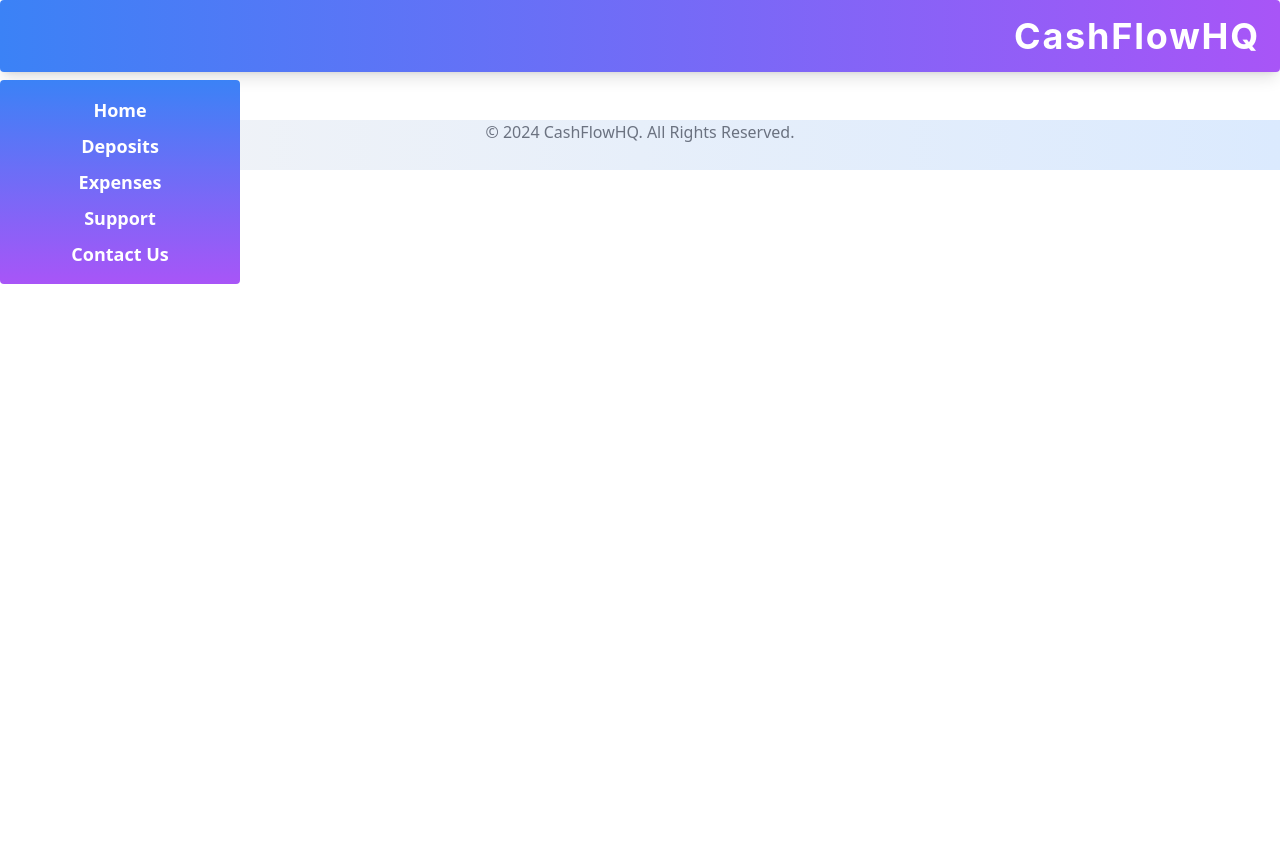
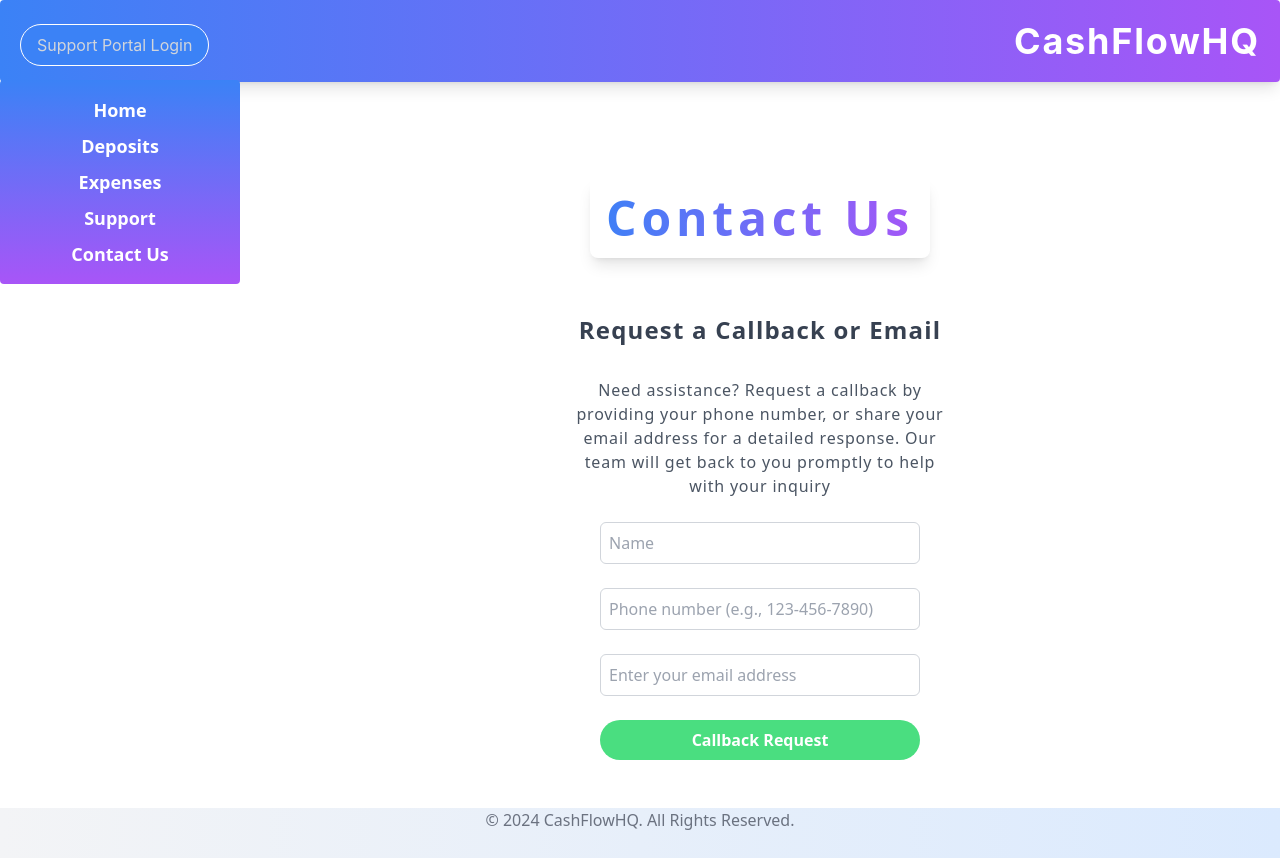
Before and after one commit to duanegero/ExpenseReactFrontend, a React (Create React App) app: page /contactus in a window 1280 px wide. Before the commit the page ends 800 px from the top, so only its background shows below. Built offline with nearby package versions, Linux system fonts and the light colour scheme.

Commit message:
fixing support route, begin on login route and retreving token

```diff
--- a/src/App.js
+++ b/src/App.js
@@ -10,7 +10,7 @@
 import NewExpense from "./pages/NewExpense";
 import UpdateExpense from "./pages/UpdateExpense";
 import SupportPage from "./pages/SupportPage";
-import Login from "./pages/Login";
+import Login from "./supportPortalPage/Login";
 import ContactUs from "./pages/ContactUs";
 function App() {
   return (
--- /dev/null
+++ b/src/components/Contact.js
@@ -0,0 +1,85 @@
+import React, { useState } from "react"; //importing react and useState
+import axios from "axios"; //imporing axios to send requests
+const apiUrl = "http://localhost:3001";
+
+export default function Contact() {
+  //setting a variable to handle api url
+  const [phoneNumber, setPhoneNumber] = useState("");
+  const [email, setEmail] = useState("");
+  const [name, setName] = useState("");
+
+  const submitCallbackDeatails = async (event) => {
+    event.preventDefault();
+
+    if (!name || (!phoneNumber && !email)) {
+      alert("Name and Phone Number or Email required");
+    }
+
+    try {
+      const response = await axios.post(`${apiUrl}/contact`, {
+        name,
+        phoneNumber,
+        email,
+      });
+      if (response.status === 200) {
+        alert("Your request has been submitted");
+        setPhoneNumber("");
+        setEmail("");
+        setName("");
+      } else {
+        alert("Your request hasn't been submitted");
+      }
+    } catch (error) {
+      //catch any errors, alret user and log
+      alert("An error occurred. Please try again later.");
+      console.log("Error", error);
+    }
+  };
+  return (
+    <div className="flex flex-col justify-center items-center ml-60 pt-24">
+      <h1 className="mb-14 bg-clip-text text-transparent bg-gradient-to-r from-blue-500 to-purple-500 font-bold shadow-lg rounded-lg text-5xl tracking-widest p-4">
+        Contact Us
+      </h1>
+      <label className="text-gray-700 font-bold mb-2 tracking-wider text-2xl">
+        Request a Callback or Email
+      </label>
+      <p className="text-gray-600 text-center mt-4 mb-6 w-96 p-2 h-32 tracking-wider">
+        Need assistance? Request a callback by providing your phone number, or
+        share your email address for a detailed response. Our team will get back
+        to you promptly to help with your inquiry
+      </p>
+      <form
+        onSubmit={submitCallbackDeatails}
+        className="space-y-6 w-full max-w-xs"
+      >
+        <input
+          value={name}
+          onChange={(e) => setName(e.target.value)}
+          type="text"
+          placeholder="Name"
+          className="w-80 p-2 border border-gray-300 rounded-md focus:outline-none focus:ring-2 focus:ring-blue-500"
+        ></input>
+        <input
+          value={phoneNumber}
+          onChange={(e) => setPhoneNumber(e.target.value)}
+          type="number"
+          placeholder="Phone number (e.g., 123-456-7890)"
+          className="w-80 p-2 border border-gray-300 rounded-md focus:outline-none focus:ring-2 focus:ring-blue-500"
+        ></input>
+        <input
+          value={email}
+          onChange={(e) => setEmail(e.target.value)}
+          type="email"
+          placeholder="Enter your email address"
+          className="w-80 p-2 border border-gray-300 rounded-md focus:outline-none focus:ring-2 focus:ring-blue-500"
+        ></input>
+        <button
+          type="submit"
+          className="bg-green-400 hover:bg-green-600 text-white font-bold py-2 px-4 rounded-full w-full mt-6"
+        >
+          Callback Request
+        </button>
+      </form>
+    </div>
+  );
+}
--- a/src/components/Header.js
+++ b/src/components/Header.js
@@ -1,7 +1,21 @@
+import { useNavigate } from "react-router-dom";
+
 export default function Header() {
+  const navigate = useNavigate();
+
+  const handleLoginClick = () => {
+    navigate("/login");
+  };
+
   return (
-    <header className="rounded bg-gradient-to-r from-blue-500 to-purple-500 text-white py-4 shadow-lg">
-      <h1 className="text-4xl font-bold text-right pr-5 tracking-wider font-appleSystem">
+    <header className="rounded bg-gradient-to-r from-blue-500 to-purple-500 text-white py-4 shadow-lg flex justify-between items-center px-5">
+      <button
+        onClick={handleLoginClick}
+        className="text-l font-appleSystem mt-2 text-gray-300 hover:text-white bg-blue-500 hover:bg-blue-600 py-2 px-4 rounded-full border border-white"
+      >
+        Support Portal Login
+      </button>
+      <h1 className="text-4xl font-bold tracking-wider font-appleSystem">
         CashFlowHQ
       </h1>
     </header>
--- a/src/components/ImageNav.js
+++ b/src/components/ImageNav.js
@@ -13,7 +13,7 @@
           className="w-40 h-40 object-cover rounded-lg shadow-lg transition-all duration-300 hover:scale-110"
         />
       </Link>
-      <Link to="/expenses">
+      <Link to="/expenses/all">
         <img
           src={expenseImage}
           alt="Expenses"
--- a/src/components/Support.js
+++ b/src/components/Support.js
@@ -63,7 +63,7 @@
       <h1 className="mb-14 bg-clip-text text-transparent bg-gradient-to-r from-blue-500 to-purple-500 font-bold shadow-lg rounded-lg text-5xl tracking-widest p-4">
         Support
       </h1>
-      <label className="text-gray-700 font-bold mb-2 tracking-wider">
+      <label className="text-gray-700 font-bold mb-2 tracking-wider text-2xl">
         Submit a Record Removal Request
       </label>
       <p className="text-gray-600 text-center mt-4 mb-6 w-96 p-2 h-32 tracking-wider">
@@ -71,7 +71,7 @@
         unique ID and the reason for your request below. Our team will carefully
         review your submission and follow up with you shortly
       </p>
-      <form onSubmit={submitRemoveRequest} className="w-80">
+      <form onSubmit={submitRemoveRequest} className="w-80 ">
         <textarea
           value={details}
           onChange={(e) => setDetails(e.target.value)}
@@ -85,8 +85,8 @@
           Remove Request
         </button>
       </form>
-
-      <label className="text-gray-700 font-bold mb-2 tracking-wider mt-8">
+      <hr className="my-12 w-4/5 border-t-2 border-gray-300" />
+      <label className="text-gray-700 font-bold mb-2 tracking-wider mt-8 text-2xl">
         Request a New User
       </label>
       <p className="text-gray-600 text-center mt-4 mb-6 w-96 p-2 h-32 tracking-wider">
@@ -119,11 +119,12 @@
             type="submit"
             className="bg-green-400 hover:bg-green-600 text-white font-bold py-2 px-4 rounded-full w-full mt-6"
           >
-            Add User
+            User Request
           </button>
         </div>
       </form>
-      <p className="mt-6 text-gray-700 text-center italic">
+      <hr className="my-12 w-4/5 border-t-2 border-gray-300" />
+      <p className="mt-12 text-gray-700 text-center italic">
         * For additional assistance, please visit our Contact Us page to reach
         out directly to our support team.
       </p>
--- a/src/pages/ContactUs.js
+++ b/src/pages/ContactUs.js
@@ -2,6 +2,7 @@
 import Header from "../components/Header";
 import Nav from "../components/Nav";
 import Footer from "../components/Footer";
+import Contact from "../components/Contact";
 
 export default function Login() {
   useEffect(() => {
@@ -11,6 +12,7 @@
     <>
       <Header />
       <Nav />
+      <Contact />
       <Footer />
     </>
   );
--- a/src/pages/Login.js
+++ b/src/supportPortalPage/Login.js
@@ -2,6 +2,7 @@
 import Header from "../components/Header";
 import Nav from "../components/Nav";
 import Footer from "../components/Footer";
+import LoginForm from "./supportCompontents/LoginForm";
 
 export default function Login() {
   useEffect(() => {
@@ -11,6 +12,7 @@
     <>
       <Header />
       <Nav />
+      <LoginForm />
       <Footer />
     </>
   );
--- /dev/null
+++ b/src/supportPortalPage/supportCompontents/LoginForm.js
@@ -0,0 +1,85 @@
+import React, { useState } from "react"; //importing react and useState
+import axios from "axios"; //imporing axios to send requests
+
+//setting a variable to handle api url
+const apiUrl = "http://localhost:3001";
+
+//creating a function to export
+export default function LoginForm() {
+  //creating variables to handle user inputs
+  const [username, setUsername] = useState("");
+  const [password, setPassword] = useState("");
+
+  //async function called on subit
+  const submitLogin = async (event) => {
+    event.preventDefault();
+
+    //creating a object with user input
+    const user = {
+      username: username,
+      password: password,
+    };
+
+    //if no username and password alret user
+    if (!username || !password) {
+      alert("Enter Username and Password");
+      return;
+    }
+
+    try {
+      //send a axios resquest to api with user object
+      const response = await axios.post(`${apiUrl}/login`, user);
+
+      //assigning the response to a variable
+      const token = response.data;
+
+      //log token for testing
+      console.log(token);
+      //storing token to use later
+      localStorage.setItem("token", token);
+      alert(`Welcome ${username}`);
+      setUsername("");
+      setPassword("");
+    } catch (error) {
+      console.log("Error", error); //logging the erroe
+      alert("Login failed, try again"); //alerting to try again
+      setUsername("");
+      setPassword("");
+    }
+  };
+
+  return (
+    <div className="flex flex-col justify-center items-center ml-64 pt-24 min-w-fit">
+      <form
+        onSubmit={submitLogin}
+        className="flex flex-col justify-center items-center shadow-lg pb-10 w-full max-w-xl"
+      >
+        <div className="bg-green-400 w-full">
+          <h4 className="m-8 bg-clip-text text-white font-appleSystem font-bold rounded-lg text-5xl tracking-widest pr-2 text-right">
+            Sign In
+          </h4>
+        </div>
+        <input
+          value={username}
+          onChange={(e) => setUsername(e.target.value)}
+          type="text"
+          placeholder="Username"
+          className="p-2 mb-4 mt-28 border border-gray-300 rounded-md w-72"
+        />
+        <input
+          value={password}
+          onChange={(e) => setPassword(e.target.value)}
+          type="password"
+          placeholder="Password"
+          className="p-2 border border-gray-300 rounded-md w-72"
+        />
+        <button
+          type="submit"
+          className="p-3 mt-40 bg-blue-500 text-white rounded-full shadow-xl w-48 hover:shadow-[0_0_10px_4px_rgba(59,130,246,0.7)] focus:outline-none focus:ring-2 focus:ring-blue-400"
+        >
+          Sign In
+        </button>
+      </form>
+    </div>
+  );
+}
```
